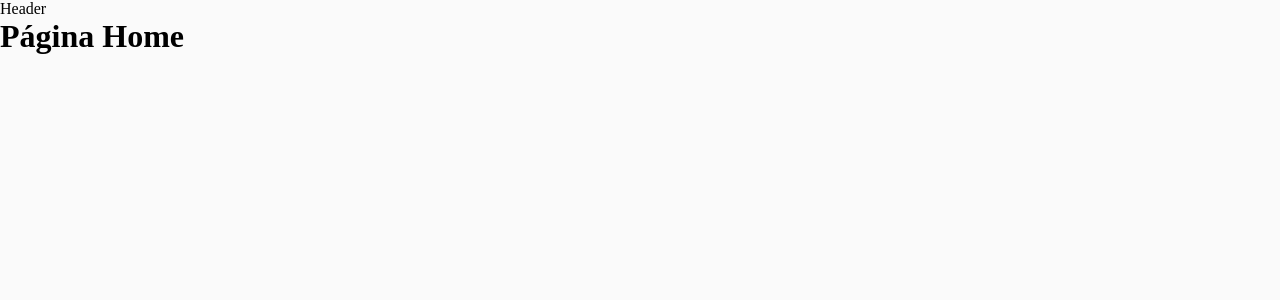
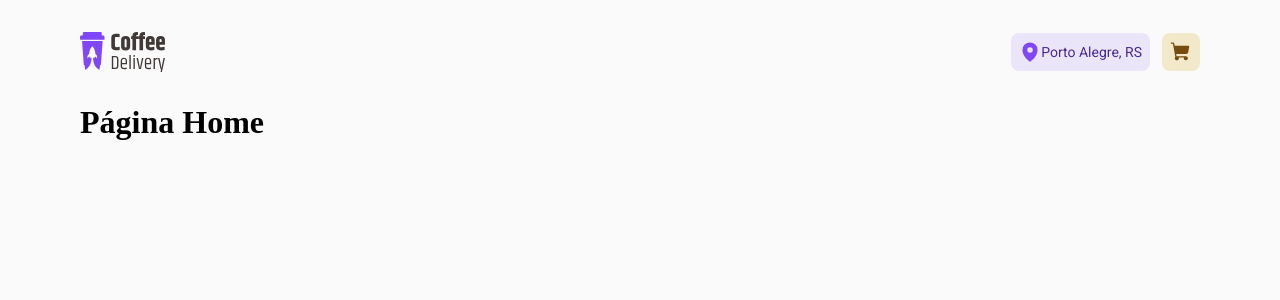
Before and after one commit to maiquitome/rocketseat-challenge-coffee-delivery, a React (Vite) app: page / in a window 1280 px wide. Shown: the top 300 px of the page. Built offline with nearby package versions, Linux system fonts and the light colour scheme.

Commit message:
feat: :sparkles: add Header and LayoutContainer

```diff
--- a/src/components/Header/index.tsx
+++ b/src/components/Header/index.tsx
@@ -1,7 +1,23 @@
+import { MapPin, ShoppingCart } from "phosphor-react";
+import logo from "../../assets/logo.svg";
+import { ActionsContainer, HeaderContainer, LocationButton } from "./styles";
+import { NavLink } from "react-router-dom";
+
 export function Header() {
   return (
-    <header>
-      <p>Header</p>
-    </header>
+    <HeaderContainer>
+      <img src={logo} alt="logotipo" />
+      <ActionsContainer>
+        <LocationButton>
+          <MapPin size="1.375rem" weight="fill" color="#8047f8" />
+          Porto Alegre, RS
+        </LocationButton>
+        <nav>
+          <NavLink to="/checkout" title="Checkout">
+            <ShoppingCart size="1.375rem" weight="fill" color="#764D0E" />
+          </NavLink>
+        </nav>
+      </ActionsContainer>
+    </HeaderContainer>
   );
 }
--- /dev/null
+++ b/src/components/Header/styles.ts
@@ -0,0 +1,43 @@
+import styled from "styled-components";
+import { TEXT_S } from "../../styles/variables";
+
+export const HeaderContainer = styled.header`
+  display: flex;
+  align-items: center;
+  justify-content: space-between;
+  flex-wrap: wrap;
+
+  padding-block: 2rem;
+
+  img[src$="logo.svg"] {
+    height: 2.5rem;
+  }
+
+  a {
+    text-decoration: none;
+    background-color: ${(props) => props.theme["primary-200"]};
+    padding: 0.5rem;
+    line-height: 0;
+    display: block;
+    border-radius: 0.5rem;
+  }
+`;
+
+export const ActionsContainer = styled.div`
+  display: flex;
+  gap: 0.75rem;
+
+  /* height: 2.375rem; */
+`;
+
+export const LocationButton = styled.button`
+  border: 0;
+  padding: 0.5rem;
+  background-color: ${(props) => props.theme["secondary-200"]};
+
+  display: flex;
+  align-items: center;
+  border-radius: 0.5rem;
+  font: ${TEXT_S};
+  color: ${(props) => props.theme["secondary-700"]};
+`;
--- a/src/layouts/DefaultLayout/index.tsx
+++ b/src/layouts/DefaultLayout/index.tsx
@@ -1,11 +1,12 @@
 import { Outlet } from "react-router-dom";
 import { Header } from "../../components/Header";
+import { LayoutContainer } from "./styles";
 
 export function DefaultLayout() {
   return (
-    <div>
+    <LayoutContainer>
       <Header />
       <Outlet />
-    </div>
+    </LayoutContainer>
   );
 }
--- /dev/null
+++ b/src/layouts/DefaultLayout/styles.ts
@@ -0,0 +1,6 @@
+import styled from "styled-components";
+
+export const LayoutContainer = styled.div`
+  max-width: 70rem;
+  margin: auto;
+`;
```
Also changed, not shown: src/assets/logo.svg (added).
